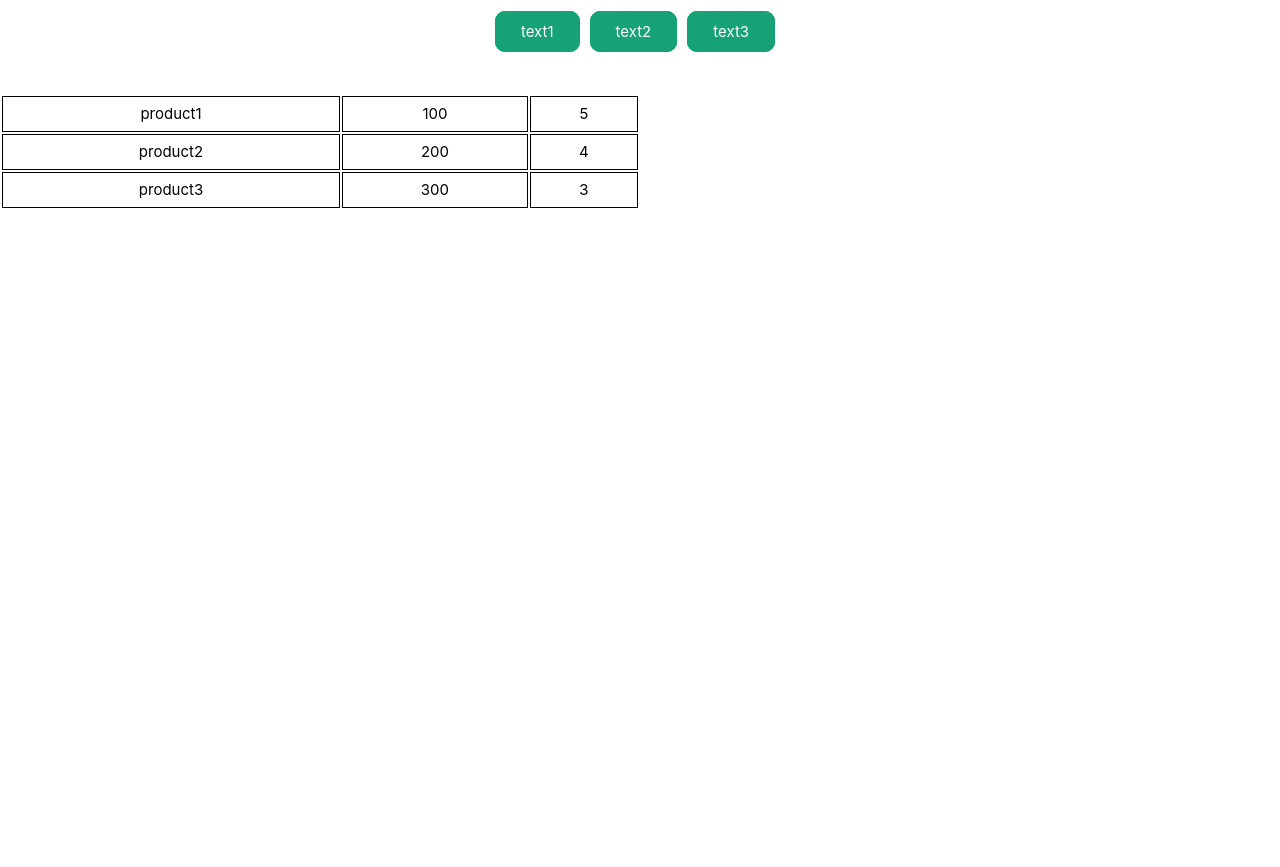
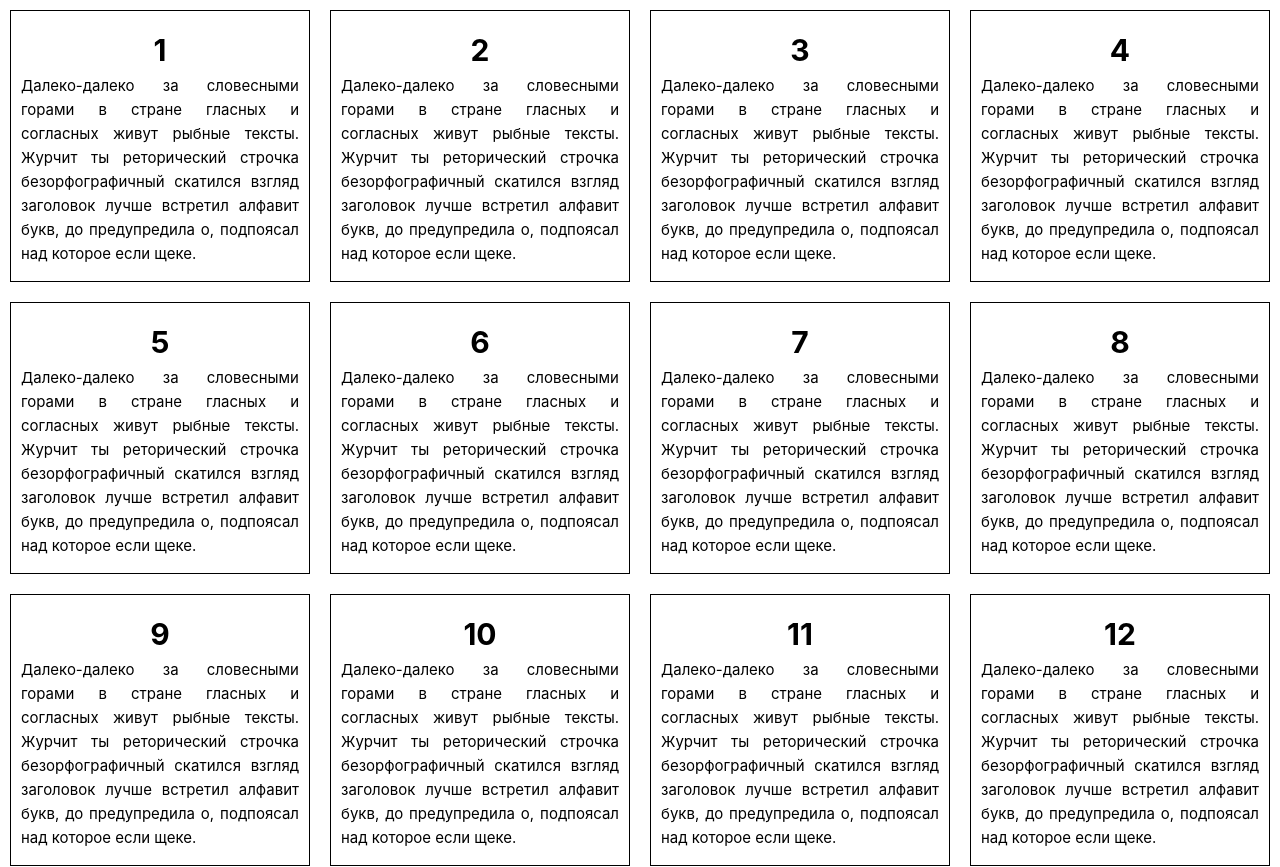
Before and after one commit to aanddi/vue3_exercises, a Vue app in the folder vue3/: page / in a window 1280 px wide. Shown: the top 867 px of the page. Before the commit the page ends 820 px from the top, so only its background shows below. Built offline with nearby package versions, Linux system fonts and the light colour scheme.

Commit message:
Цикл в диапазоне в Vue

```diff
--- a/vue3/src/App.vue
+++ b/vue3/src/App.vue
@@ -3,29 +3,6 @@ export default {
   name: 'App',
   data() {
     return {
-      hrefs: [
-        { href: '1.html', text: 'text1' },
-        { href: '2.html', text: 'text2' },
-        { href: '3.html', text: 'text3' },
-      ],
-
-      products: [
-        {
-          name: 'product1',
-          price: 100,
-          quantity: 5
-        },
-        {
-          name: 'product2',
-          price: 200,
-          quantity: 4
-        },
-        {
-          name: 'product3',
-          price: 300,
-          quantity: 3
-        },
-      ]
     }
   },
   computed: {
@@ -37,74 +14,42 @@ export default {
 </script>
 
 <template>
+  <div class="wrapper">
+    <div class="box" v-for="num in 30">
+      <h1 class="title">{{ num }}</h1>
+      <p>
+        Далеко-далеко за словесными горами в стране гласных и согласных живут рыбные тексты. Журчит ты реторический
+        строчка безорфографичный скатился взгляд заголовок лучше встретил алфавит букв, до предупредила о, подпоясал над
+        которое если щеке.
+      </p>
+    </div>
+  </div>
 
-  <nav>
-    <ul class="menu_item">
-      <li class="menu-list" v-for="elem in hrefs">
-        <a :href="elem.href" class="menu-link">{{ elem.text }}</a>
-      </li>
-    </ul>
-  </nav>
 
-  <table>
-    <tr v-for="elem in products">
-      <td>{{ elem.name }}</td>
-      <td>{{ elem.price }}</td>
-      <td>{{ elem.quantity }}</td>
-    </tr>
-  </table>
 
 </template>
 
 <style>
-nav {
-  margin-top: 20px;
+.box {
+  width: 300px;
+  padding: 15px 10px;
+  border: 1px solid #000;
+  background-color: #fff;
+  margin: 10px;
+  text-align: justify;
+  display: flex;
+  flex-direction: column;
+  align-items: center;
 }
 
-.menu_item {
-  display: flex;
-  justify-content: center;
+.wrapper {
+display: flex;
+flex-wrap: wrap;
+justify-content: center;
 }
 
-.menu-list {
-  list-style: none;
-  margin-right: 10px;
+.title {
   font-weight: bold;
-}
-
-.menu-link {
-  text-decoration: none;
-  color: #ffffff;
-  background-color: #16A177;
-  border: 1px solid #16A177;
-  padding: 10px 25px;
-  transition: all 0.4s ease-out;
-  border-radius: 10px;
-}
-
-.menu-link:hover {
-  background-color: #fff;
-  border: 1px solid #16A177;
-  color: #16A177;
-}
-
-tr,
-td,
-th {
-  border: 1px solid #000;
-}
-
-table {
-  width: 50%;
-  text-align: center;
-  margin-top: 50px;
-}
-
-th {
-  padding: 10px;
-}
-
-td {
-  padding: 5px 7px;
+  font-size: 30px;
 }
 </style>
```
